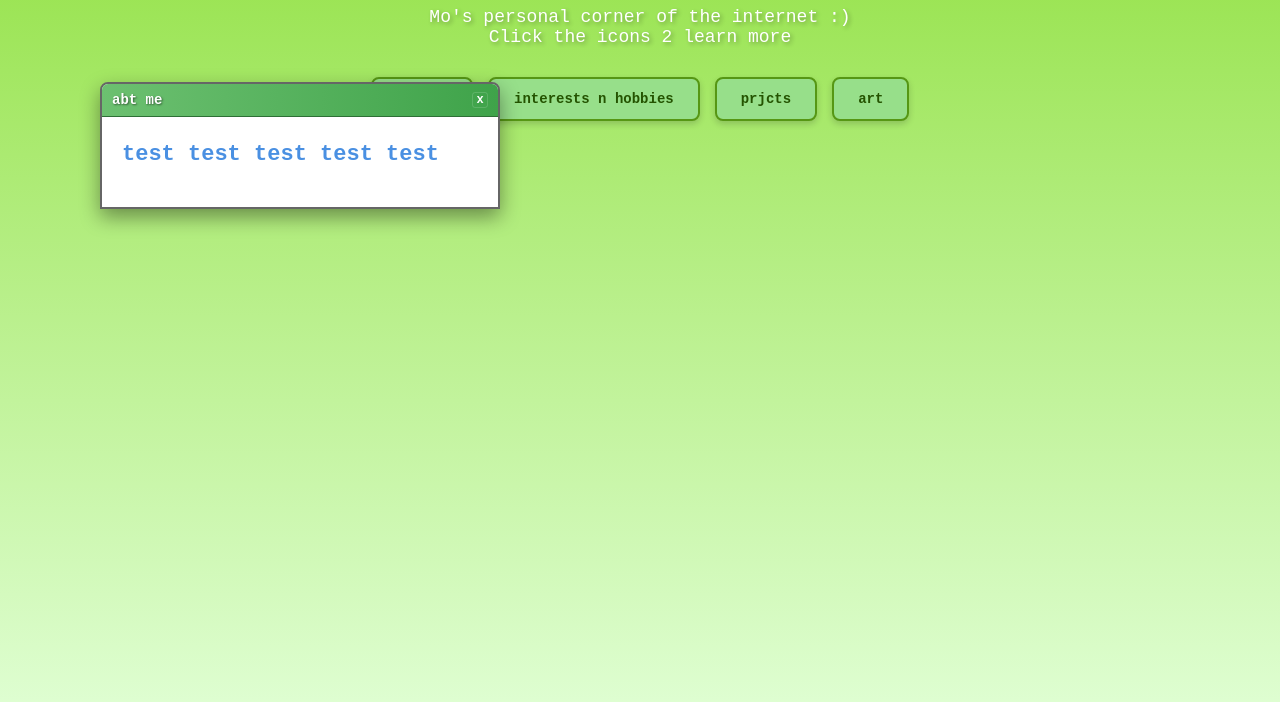
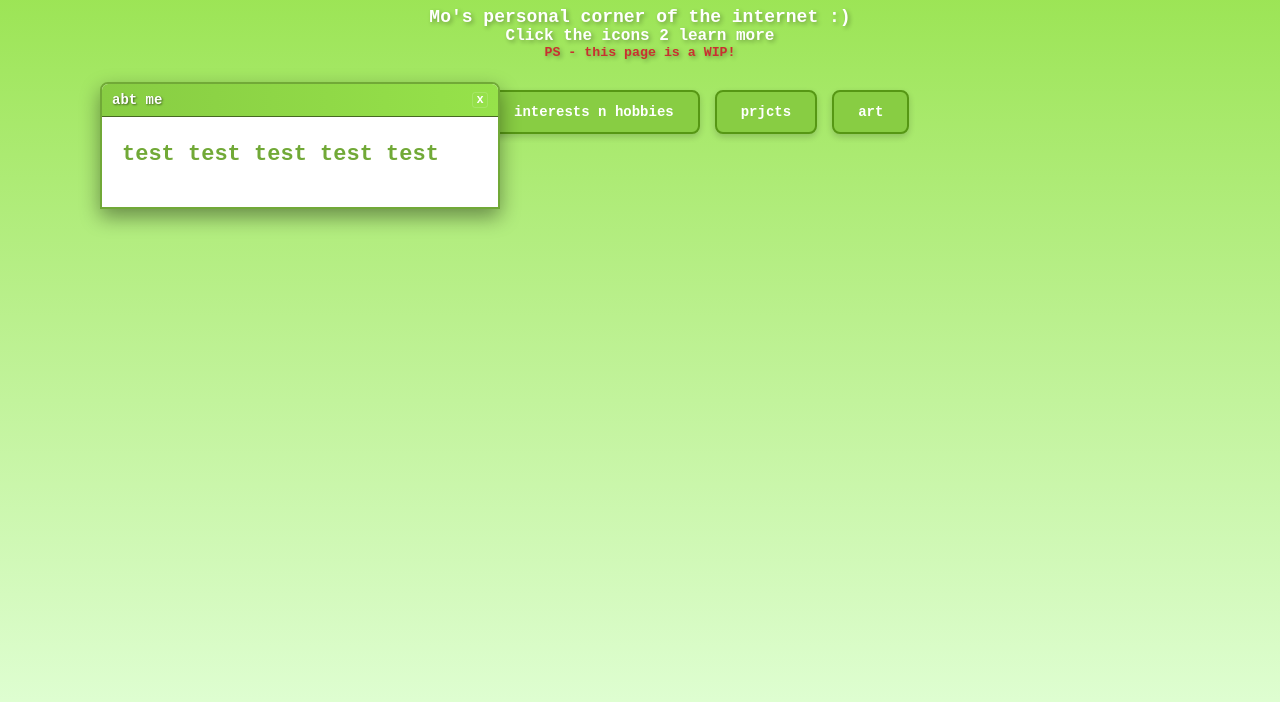
Before and after one commit to Ayamamoru/Morimo, a plain HTML site: page index.html in a window 1280 px wide. Both pictures are taken after a click on the button "abt me". Shown: the part 68-770 px from the top of the page. Drawn offline with Linux system fonts and the light colour scheme.

Commit message:
colour styling and some palette changes!

```diff
--- a/index.html
+++ b/index.html
@@ -46,20 +46,21 @@
 
         .window-button {
             padding: 12px 24px;
-            background: #97df8a;
+            background: #88cd43;
             border: 2px solid #569714;
             border-radius: 8px;
             cursor: pointer;
             font-family: inherit;
             font-size: 14px;
             font-weight: bold;
-            color: #245300;
+            color: #ffffff;
+            outline: 2px #71a937;
             box-shadow: 0 3px 6px rgba(29, 33, 30, 0.2);
             transition: all 0.2s;
         }
 
         .window-button:hover {
-            background: linear-gradient(to bottom, #dcf3d2 0%, #cbfc9b 100%);
+            background: linear-gradient(to bottom, #bae795 0%, #6da635 100%);
             transform: translateY(-2px);
             box-shadow: 0 5px 10px rgba (0,0,0,0.3);
         }
@@ -73,7 +74,7 @@
             position: absolute;
             width: 400px;
             background: white;
-            border: 2px solid #666;
+            border: 2px solid #71a937;
             border-radius: 8px 8px 0 0;
             box-shadow: 0 8px 20px rgba(0,0,0,0.4);
             display: none;
@@ -84,14 +85,13 @@
         }
 
         .window-header {
-            /* green header so the white title is visible */
-            background: linear-gradient(to right, #6cc070 0%, #3fa34a 100%);
+            background: linear-gradient(to right, #88cd43 0%, #96e24a 100%);
             padding: 8px 10px;
             cursor: move;
             display: flex;
             justify-content: space-between;
             align-items: center;
-            border-bottom: 1px solid #2e6f36;
+            border-bottom: 1px solid #466922;
         }
 
         .window-title {
@@ -134,18 +134,18 @@
             padding: 20px;
             max-height: 400px;
             overflow-y: auto;
-            color: #333;
+            color: #466922;
             line-height: 1.6;
         }
 
         .window-content h2 {
-            color: #4a90e2;
+            color: #71a937;
             margin-bottom: 15px;
             font-size: 22px;
         }
 
         .window-content h3 {
-            color: #2e5f9e;
+            color: #88cd43;
             margin-top: 15px;
             margin-bottom: 8px;
             font-size: 16px;
@@ -177,8 +177,9 @@
 <body>
     <div class="header">
     <h1>Welcome to Morimo!</h1>
-    <p>Mo's personal corner of the internet :)</p>
-    <p>Click the icons 2 learn more</p>
+    <p><b>Mo's personal corner of the internet :)</b></p>
+    <h4 style="color:#ffffff">Click the icons 2 learn more</p>
+    <h5 style="color:#c93030"> PS - this page is a WIP!</p>
     </div>
 
     <div class="button-container">
```
